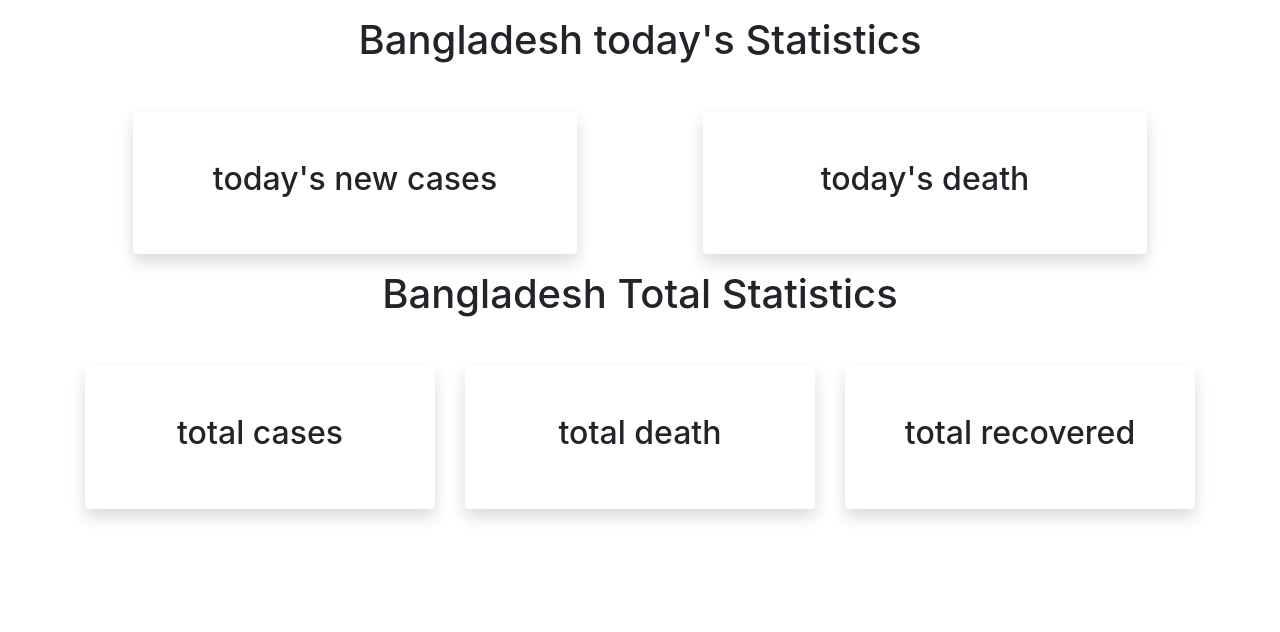
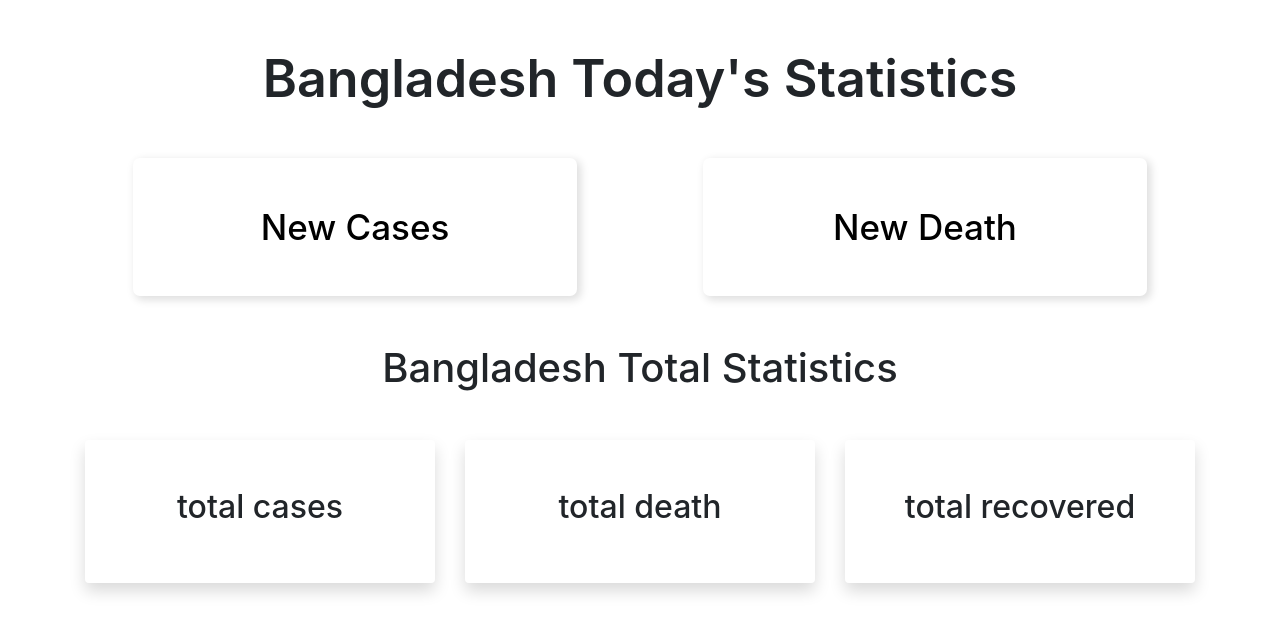
Before and after one commit to MdEstiakAhmed/corona-statistics, a plain HTML site: page index.html in a window 1280 px wide. Drawn offline with nearby package versions, Linux system fonts and the light colour scheme; no server answers.

Commit message:
design change

```diff
--- a/css/style.css
+++ b/css/style.css
@@ -0,0 +1,52 @@
+/* bangladesh today statistic section start */
+.bd-today-info{
+
+}
+
+.bd-today-header{
+	text-transform: capitalize;
+	font-size: 52px;
+	font-weight: 600;
+}
+
+.bd-today{
+	border-radius: 7px;
+	box-shadow: 3px 3px 9px 1px #00000021;
+}
+
+.bd-today h2{
+	text-transform: capitalize;
+	margin-bottom: 0;
+	font-size: 35px;
+	color: black;
+}
+
+.bd-today h1{
+	text-transform: capitalize;
+	margin-bottom: 0;
+	font-size: 70px;
+}
+
+.today-cases{
+
+}
+
+.today-death{
+
+}
+
+@media(max-width:576px){
+	.bd-today{
+		margin-bottom: 30px;
+		padding-top: 20px !important;
+		padding-bottom: 20px !important;
+	}
+	.bd-today-header{
+		margin-top: 0 !important;
+	}
+}
+/* bangladesh today statistic section end */
+
+/* bangladesh total statistic section start */
+
+/* bangladesh total statistic section end */
--- a/index.html
+++ b/index.html
@@ -7,26 +7,29 @@
 	</head>
 	<body>
 		<div class="container">
-			<!-- bangladesh today statistic start -->
-			<h1 class="text-center mb-5 mt-3">Bangladesh today's Statistics</h1>
+			<!-- bangladesh today statistic section start -->
+			<div class="bd-today-info">
+				<h1 class="text-center mb-5 mt-5 bd-today-header">Bangladesh today's Statistics</h1>
 				<div class="row justify-content-around">
 					<div class="col-xl-6 col-lg-6 col-md-6">
-					<div class="bd-today-case text-center rounded p-5 shadow ml-5 mr-5">
-						<h2>today's new cases</h2>
+						<div class="bd-today text-center p-5 ml-5 mr-5">
+							<h2>new cases</h2>
 							<h1 id="today-cases"></h1>
 						</div>
 					</div>
 					<div class="col-xl-6 col-lg-6 col-md-6">
-					<div class="bd-today-death text-center rounded p-5 shadow ml-5 mr-5">
-						<h2>today's death</h2>
+						<div class="bd-today text-center p-5 ml-5 mr-5">
+							<h2>new death</h2>
 							<h1 id="today-death"></h1>
 						</div>
 					</div>
 				</div>
-			<!-- bangladesh today statistic end -->
+			</div>
+			<!-- bangladesh today statistic section end -->
 
-			<!-- bangladesh total statistic start -->
-			<h1 class="text-center mb-5 mt-3">Bangladesh Total Statistics</h1>
+			<!-- bangladesh total statistic section start -->
+			<div class="bd-total-info">
+				<h1 class="text-center mb-5 mt-5 bd-total-header">Bangladesh Total Statistics</h1>
 				<div class="row">
 					<div class="col-xl-4 col-lg-4 col-md-4">
 						<div class="bd-total-case text-center rounded p-5 shadow">
@@ -47,7 +50,8 @@
 						</div>
 					</div>
 				</div>
-			<!-- bangladesh total statistic end -->
+			</div>
+			<!-- bangladesh total statistic section end -->
 		</div>
 		<script type="text/javascript" src="js/script.js"></script>
 	</body>
```
Lines whose indentation alone changed are shown as unchanged.
